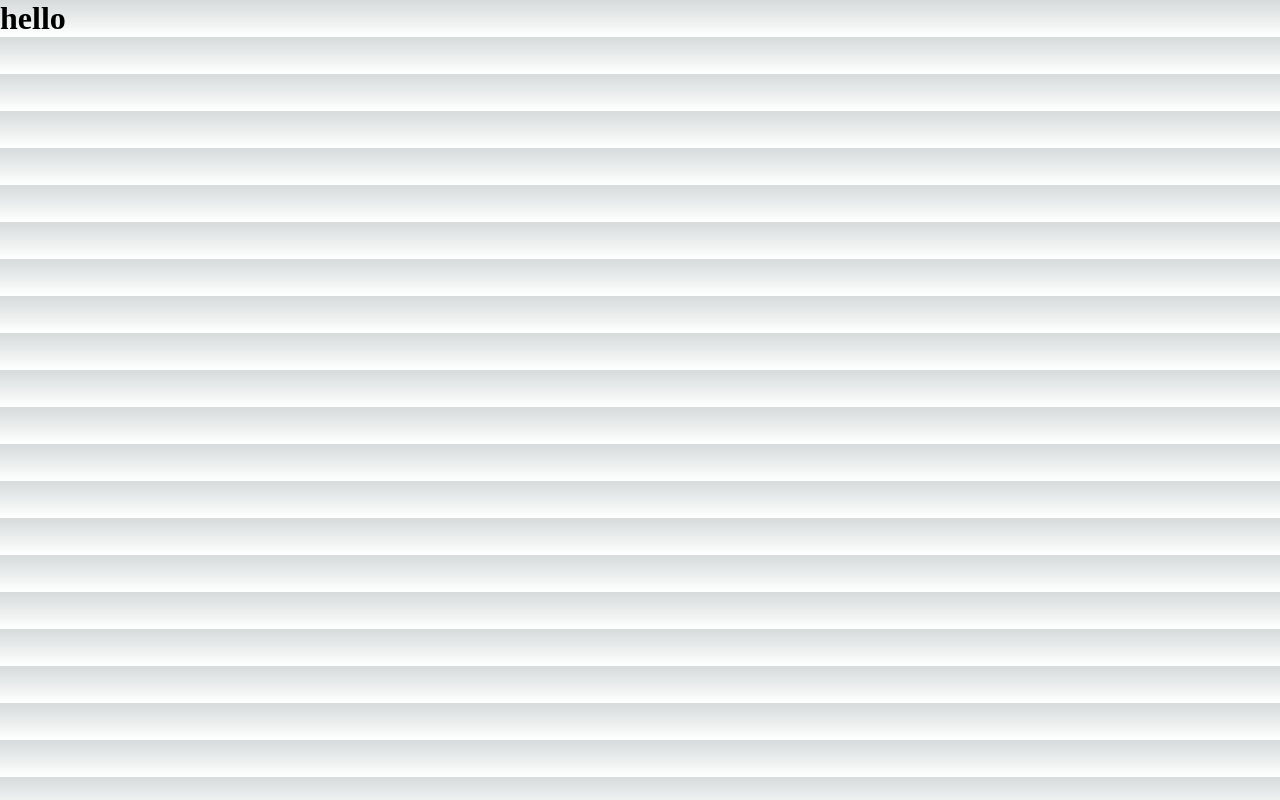
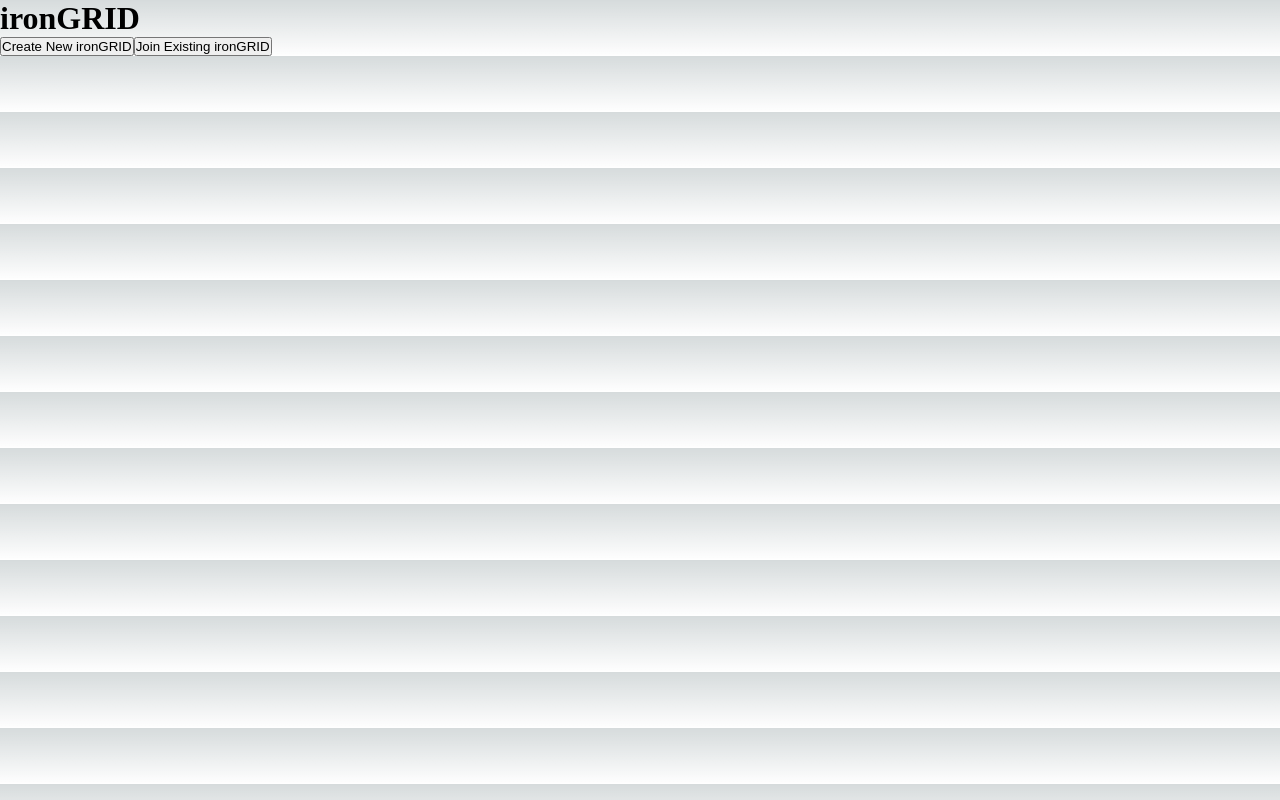
Before and after one commit to blasterBrains/ironGRID, a Next.js app: page / in a window 1280 px wide. Built offline with nearby package versions, Linux system fonts and the light colour scheme.

Commit message:
landing page and irongrid model

```diff
--- a/containers/Landing/index.tsx
+++ b/containers/Landing/index.tsx
@@ -1,6 +1,10 @@
 export default function Landing() {
 
   return (
-    <h1>hello</h1>
+    <div>
+      <h1>ironGRID</h1>
+      <button>Create New ironGRID</button>
+      <button>Join Existing ironGRID</button>
+    </div>
   )
 }
--- a/package.json
+++ b/package.json
@@ -16,8 +16,12 @@
     "eslint": "8.31.0",
     "eslint-config-next": "13.1.1",
     "next": "13.1.1",
+    "pg": "^8.8.0",
     "react": "18.2.0",
     "react-dom": "18.2.0",
     "typescript": "4.9.4"
+  },
+  "devDependencies": {
+    "@types/pg": "^8.6.6"
   }
 }
--- /dev/null
+++ b/pages/api/models/IrongridModel.ts
@@ -0,0 +1,17 @@
+import { Pool } from 'pg';
+
+const myURI =
+  'postgres://btlouyzd:eWHHMZUqi4VTT2mrAHfzVk-7PLjLMvmc@mahmud.db.elephantsql.com/btlouyzd';
+
+const URI = process.env.PG_URI || myURI;
+
+const pool = new Pool({
+  connectionString: URI,
+});
+
+module.exports = {
+  query: (text: string, params: Array<string>, callback: () => void) => {
+    console.log('executed query', text);
+    return pool.query(text, params, callback);
+  },
+};
```
Also changed, not shown: containers/Landing/styles.css (added), containers/Landing/styles.scss (deleted), 1 other file (tests, documents, lock files or other folders).
